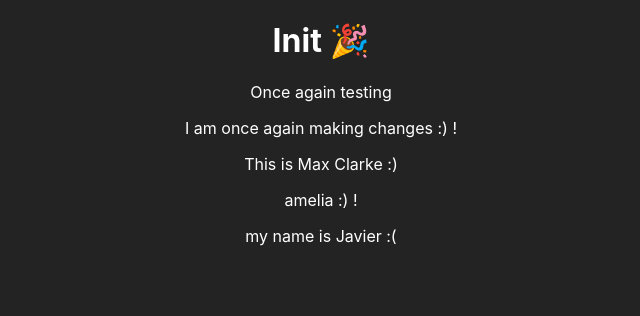
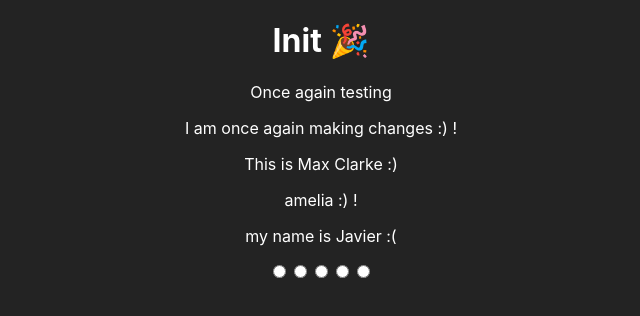
Before and after one commit to Brandon-Banda/movie-review, a React (Create React App) app: page / in a window 1280 px wide. Shown: the top 316 px of the page, without its empty margins (319-959 px from the left). Built offline with nearby package versions, Linux system fonts and the light colour scheme.

Commit message:
logic for 5 inline stars

```diff
--- a/src/App.js
+++ b/src/App.js
@@ -1,5 +1,6 @@
 import './styles.css';
 import React, { useState } from "react";
+import Rate from "./Rate";
 
 function App() {
     return (
@@ -11,6 +12,7 @@ function App() {
                 <p> This is Max Clarke :)</p>
                 <p> amelia :) !</p>
                 <p> my name is Javier :(</p>
+                <Rate />
 
             </div>
         </div>
--- /dev/null
+++ b/src/Rate.js
@@ -0,0 +1,27 @@
+import React, { useState } from "react";
+import { FaStar } from 'react-icons/fa';
+import './styles.css';
+
+const Rate = () => {
+    const [rating, setRating] = useState(null);
+
+    return (
+        <div>
+            {[...Array(5)].map((star, i) => {
+                const value = i + 1;
+
+                return (
+                    <label>
+                        <input type="radio"
+                            name="rating"
+                            value={value}
+                            onClick={() => setRating(value)}
+                        />
+                    </label>
+                );
+            })}
+        </div>
+    );
+};
+
+export default Rate
--- a/src/index.css
+++ /dev/null
@@ -1,13 +0,0 @@
-body {
-  margin: 0;
-  font-family: -apple-system, BlinkMacSystemFont, 'Segoe UI', 'Roboto', 'Oxygen',
-    'Ubuntu', 'Cantarell', 'Fira Sans', 'Droid Sans', 'Helvetica Neue',
-    sans-serif;
-  -webkit-font-smoothing: antialiased;
-  -moz-osx-font-smoothing: grayscale;
-}
-
-code {
-  font-family: source-code-pro, Menlo, Monaco, Consolas, 'Courier New',
-    monospace;
-}
--- a/src/styles.css
+++ b/src/styles.css
@@ -8,3 +8,17 @@
     color: #ffffff;
     text-align: center;
 }
+
+body {
+    margin: 0;
+    font-family: -apple-system, BlinkMacSystemFont, 'Segoe UI', 'Roboto', 'Oxygen',
+      'Ubuntu', 'Cantarell', 'Fira Sans', 'Droid Sans', 'Helvetica Neue',
+      sans-serif;
+    -webkit-font-smoothing: antialiased;
+    -moz-osx-font-smoothing: grayscale;
+  }
+
+  code {
+    font-family: source-code-pro, Menlo, Monaco, Consolas, 'Courier New',
+      monospace;
+  }
```
Also changed, not shown: src/index.js (+4 -5 lines), 1 other file (tests, documents, lock files or other folders).
